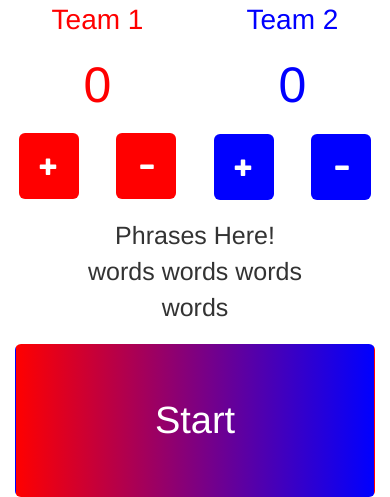
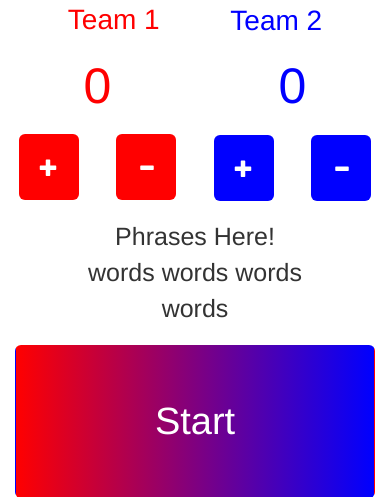
Before and after one commit to MRemetz/wordmemes, a Flask app: page / in a window 390 px wide. Shown: the top 497 px of the page. Run offline with Flask 2, Linux system fonts and the light colour scheme; some libraries are stand-ins or nearby versions.

Commit message:
Edited columns for team names

```diff
--- a/templates/index.html
+++ b/templates/index.html
@@ -16,13 +16,13 @@
             <div class="row">
                 <div class="col-md-1 col-xs-1"></div>
 
-                <div class="col-md-4 col-xs-4">
+                <div class="col-md-4 col-xs-5">
                     <p class="team-1-text">Team 1</p>
                 </div>
 
-                <div class="col-md-2 col-xs-2"></div>
+                <div class="col-md-2"></div>
 
-                <div class="col-md-4 col-xs-4">
+                <div class="col-md-4 col-xs-5">
                     <p class="team-2-text">Team 2</p>
                 </div>
 
```
